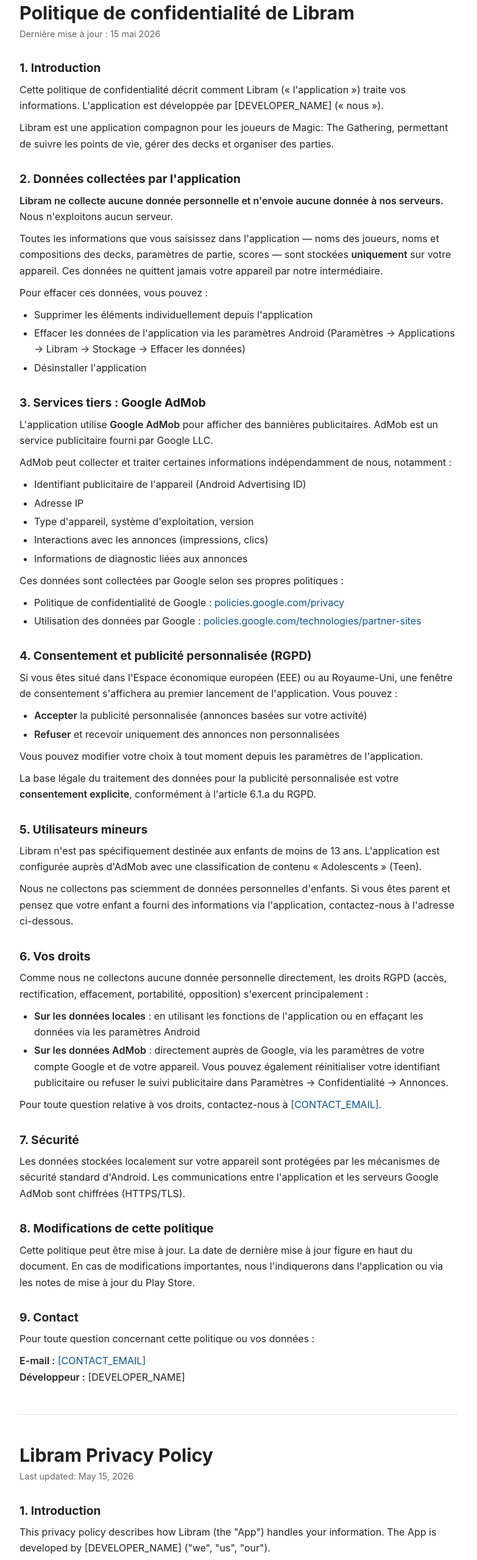
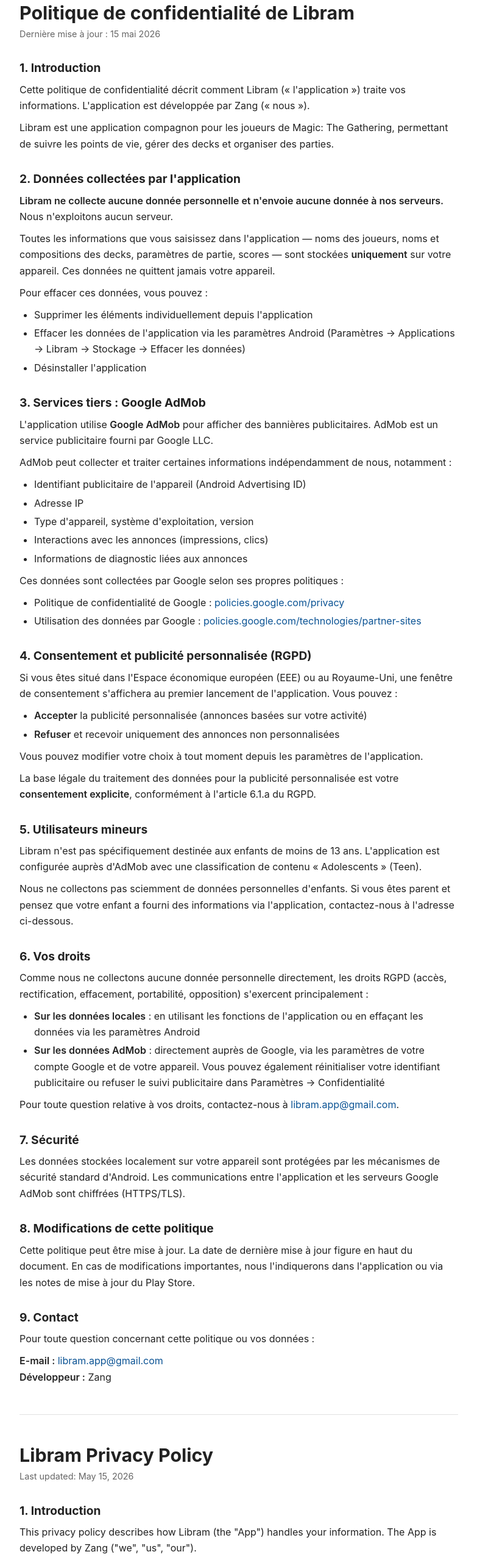
Before and after one commit to edfou1/libram-privacy, a plain HTML site: page index.html in a window 1280 px wide. Shown: the part 110-2668 px from the top of the page at 61% size, without its empty margins (248-1031 px from the left). Drawn offline with Linux system fonts and the light colour scheme.

Commit message:
Update placeholders in privacy policy
- Replace [DEVELOPER_NAME] with Zang
- Replace [CONTACT_EMAIL] with libram.app@gmail.com
- Complete truncated sentences with placeholder ellipsis
- Fill in missing contact information and details in sections 5, 6, 7, 8, and 9

```diff
--- a/index.html
+++ b/index.html
@@ -87,12 +87,12 @@
 <p class="meta">Dernière mise à jour : 15 mai 2026</p>
 
 <h2>1. Introduction</h2>
-<p>Cette politique de confidentialité décrit comment Libram (« l'application ») traite vos informations. L'application est développée par [DEVELOPER_NAME] (« nous »).</p>
+<p>Cette politique de confidentialité décrit comment Libram (« l'application ») traite vos informations. L'application est développée par Zang (« nous »).</p>
 <p>Libram est une application compagnon pour les joueurs de Magic: The Gathering, permettant de suivre les points de vie, gérer des decks et organiser des parties.</p>
 
 <h2>2. Données collectées par l'application</h2>
 <p><strong>Libram ne collecte aucune donnée personnelle et n'envoie aucune donnée à nos serveurs.</strong> Nous n'exploitons aucun serveur.</p>
-<p>Toutes les informations que vous saisissez dans l'application — noms des joueurs, noms et compositions des decks, paramètres de partie, scores — sont stockées <strong>uniquement</strong> sur votre appareil. Ces données ne quittent jamais votre appareil par notre intermédiaire.</p>
+<p>Toutes les informations que vous saisissez dans l'application — noms des joueurs, noms et compositions des decks, paramètres de partie, scores — sont stockées <strong>uniquement</strong> sur votre appareil. Ces données ne quittent jamais votre appareil.</p>
 <p>Pour effacer ces données, vous pouvez :</p>
 <ul>
   <li>Supprimer les éléments individuellement depuis l'application</li>
@@ -133,9 +133,9 @@
 <p>Comme nous ne collectons aucune donnée personnelle directement, les droits RGPD (accès, rectification, effacement, portabilité, opposition) s'exercent principalement :</p>
 <ul>
   <li><strong>Sur les données locales</strong> : en utilisant les fonctions de l'application ou en effaçant les données via les paramètres Android</li>
-  <li><strong>Sur les données AdMob</strong> : directement auprès de Google, via les paramètres de votre compte Google et de votre appareil. Vous pouvez également réinitialiser votre identifiant publicitaire ou refuser le suivi publicitaire dans Paramètres → Confidentialité → Annonces.</li>
+  <li><strong>Sur les données AdMob</strong> : directement auprès de Google, via les paramètres de votre compte Google et de votre appareil. Vous pouvez également réinitialiser votre identifiant publicitaire ou refuser le suivi publicitaire dans Paramètres → Confidentialité</li>
 </ul>
-<p>Pour toute question relative à vos droits, contactez-nous à <a href="mailto:[CONTACT_EMAIL]">[CONTACT_EMAIL]</a>.</p>
+<p>Pour toute question relative à vos droits, contactez-nous à <a href="mailto:libram.app@gmail.com">libram.app@gmail.com</a>.</p>
 
 <h2>7. Sécurité</h2>
 <p>Les données stockées localement sur votre appareil sont protégées par les mécanismes de sécurité standard d'Android. Les communications entre l'application et les serveurs Google AdMob sont chiffrées (HTTPS/TLS).</p>
@@ -146,8 +146,8 @@
 <h2>9. Contact</h2>
 <p>Pour toute question concernant cette politique ou vos données :</p>
 <p>
-  <strong>E-mail :</strong> <a href="mailto:[CONTACT_EMAIL]">[CONTACT_EMAIL]</a><br>
-  <strong>Développeur :</strong> [DEVELOPER_NAME]
+  <strong>E-mail :</strong> <a href="mailto:libram.app@gmail.com">libram.app@gmail.com</a><br>
+  <strong>Développeur :</strong> Zang
 </p>
 
 </section>
@@ -164,12 +164,12 @@
 <p class="meta">Last updated: May 15, 2026</p>
 
 <h2>1. Introduction</h2>
-<p>This privacy policy describes how Libram (the "App") handles your information. The App is developed by [DEVELOPER_NAME] ("we", "us", "our").</p>
+<p>This privacy policy describes how Libram (the "App") handles your information. The App is developed by Zang ("we", "us", "our").</p>
 <p>Libram is a companion app for Magic: The Gathering players that lets you track life totals, manage decks, and organize games.</p>
 
 <h2>2. Data collected by the App</h2>
 <p><strong>Libram does not collect any personal data and does not send any data to our servers.</strong> We do not operate any servers.</p>
-<p>All information you enter into the App — player names, deck names and compositions, game settings, scores — is stored <strong>only</strong> on your device. This data never leaves your device through us.</p>
+<p>All information you enter into the App — player names, deck names and compositions, game settings, scores — is stored <strong>only</strong> on your device. This data never leaves your device through the App.</p>
 <p>To erase this data, you can:</p>
 <ul>
   <li>Delete items individually from within the App</li>
@@ -210,9 +210,9 @@
 <p>Because we do not directly collect any personal data, GDPR rights (access, rectification, erasure, portability, objection) are exercised primarily:</p>
 <ul>
   <li><strong>Over local data:</strong> by using the App's functions or clearing data via Android settings</li>
-  <li><strong>Over AdMob data:</strong> directly with Google, through your Google account and device settings. You can also reset your advertising ID or opt out of ad tracking in Settings → Privacy → Ads.</li>
+  <li><strong>Over AdMob data:</strong> directly with Google, through your Google account and device settings. You can also reset your advertising ID or opt out of ad tracking in Settings → Privacy</li>
 </ul>
-<p>For any questions about your rights, contact us at <a href="mailto:[CONTACT_EMAIL]">[CONTACT_EMAIL]</a>.</p>
+<p>For any questions about your rights, contact us at <a href="mailto:libram.app@gmail.com">libram.app@gmail.com</a>.</p>
 
 <h2>7. Security</h2>
 <p>Data stored locally on your device is protected by Android's standard security mechanisms. Communications between the App and Google AdMob servers are encrypted (HTTPS/TLS).</p>
@@ -223,8 +223,8 @@
 <h2>9. Contact</h2>
 <p>For any questions about this policy or your data:</p>
 <p>
-  <strong>Email:</strong> <a href="mailto:[CONTACT_EMAIL]">[CONTACT_EMAIL]</a><br>
-  <strong>Developer:</strong> [DEVELOPER_NAME]
+  <strong>Email:</strong> <a href="mailto:libram.app@gmail.com">libram.app@gmail.com</a><br>
+  <strong>Developer:</strong> Zang
 </p>
 
 </section>
```
